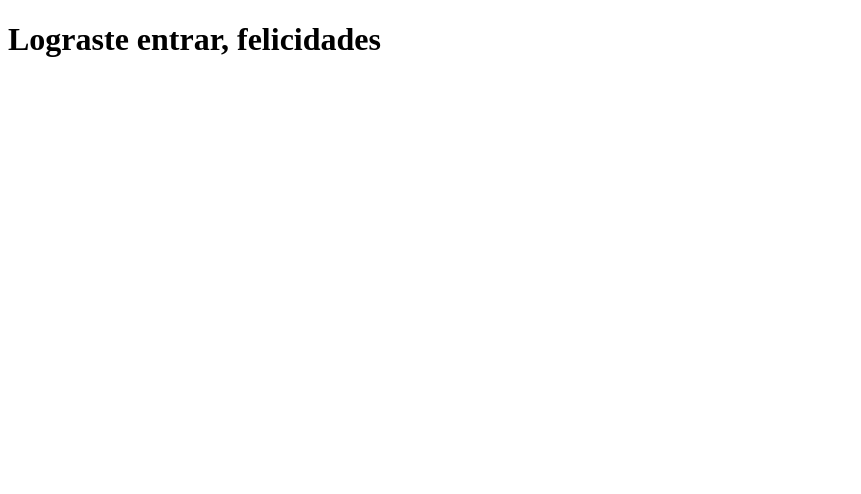
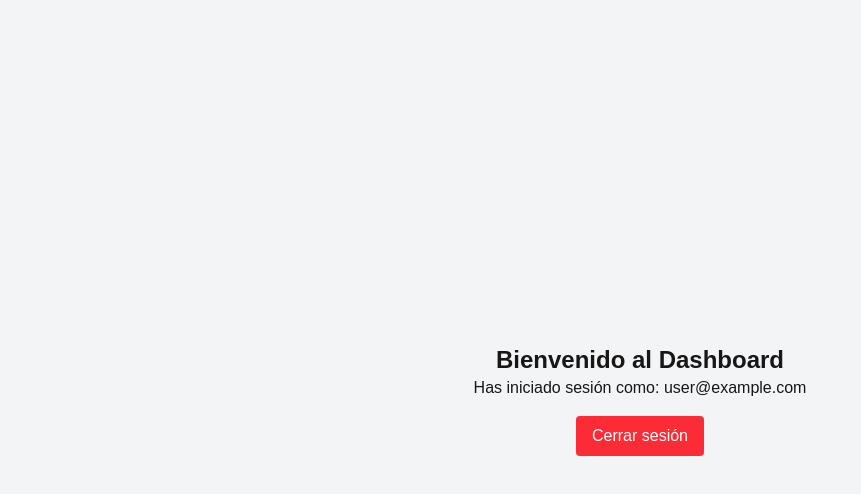
Before and after one commit to LuisAtzelMB/notas-app, a Next.js app: page /dashboard in a window 1280 px wide. Shown: the top 494 px of the page, without its empty margins (0-861 px from the left). Built offline with nearby package versions, Linux system fonts and the light colour scheme; no server answers; sample sign-in values are in the browser's storage.

Commit message:
dashboard funcionando, arreglar error en errores de login

```diff
--- /dev/null
+++ b/components/withAuth.js
@@ -0,0 +1,23 @@
+import { useRouter } from "next/router";
+import { useAuth } from "../hooks/useAuth";
+
+export function withAuth(Component) {
+  return function ProtectedRoute(props) {
+    const router = useRouter();
+    const { user, loading } = useAuth();
+
+    // Si está cargando, muestra un mensaje de carga
+    if (loading) {
+      return <p>Cargando...</p>;
+    }
+
+    // Si no hay usuario autenticado, redirige a la página de inicio de sesión
+    if (!user) {
+      router.push("/login");
+      return null; // Evita renderizar el contenido
+    }
+
+    // Si el usuario está autenticado, renderiza el componente protegido
+    return <Component {...props} user={user} />;
+  };
+}
--- /dev/null
+++ b/hooks/useAuth.js
@@ -0,0 +1,29 @@
+import { useEffect, useState } from "react";
+import { auth } from "../src/lib/firebase";
+import { onAuthStateChanged } from "firebase/auth";
+
+export function useAuth() {
+  const [user, setUser] = useState(null); // Estado para almacenar el usuario autenticado
+  const [loading, setLoading] = useState(true); // Estado para manejar la carga
+
+  useEffect(() => {
+    // Escucha cambios en el estado de autenticación
+    const unsubscribe = onAuthStateChanged(auth, (user) => {
+      console.log("Usuario detectado:", user); // Depuración
+      if (user) {
+        setUser(user); // Si el usuario está autenticado, actualiza el estado
+      } else {
+        setUser(null); // Si no hay usuario, establece el estado en null
+      }
+      setLoading(false); // Finaliza la carga
+    });
+
+    // Limpia la suscripción cuando el componente se desmonta
+    return () => {
+      console.log("Limpiando suscripción..."); // Depuración
+      unsubscribe();
+    };
+  }, []);
+
+  return { user, loading }; // Devuelve el usuario y el estado de carga
+}
--- /dev/null
+++ b/src/pages/_app.js
@@ -0,0 +1,7 @@
+import "../app/globals.css"; // Importa los estilos globales de Tailwind
+
+function MyApp({ Component, pageProps }) {
+  return <Component {...pageProps} />;
+}
+
+export default MyApp;
--- a/src/pages/dashboard.js
+++ b/src/pages/dashboard.js
@@ -1,7 +1,33 @@
-export default function Dashboard() {
+import { auth } from "../lib/firebase"; // Asegúrate de que la ruta sea correcta
+import { signOut } from "firebase/auth";
+import { useRouter } from "next/router";
+import { withAuth } from "../../components/withAuth"; // Importa el HOC
+
+function Dashboard({ user }) {
+  const router = useRouter();
+
+  const handleLogout = async () => {
+    try {
+      await signOut(auth); // Cierra la sesión del usuario
+      console.log("Sesión cerrada exitosamente");
+      router.push("/login"); // Redirige al usuario a la página de inicio de sesión
+    } catch (error) {
+      console.error("Error al cerrar sesión", error.message);
+    }
+  };
+
   return (
-    <h1 className="text-3xl font-bold underline ">
-      Lograste entrar, felicidades
-    </h1>
+    <div className="flex flex-col items-center justify-center min-h-screen bg-gray-100">
+      <h1 className="text-2xl font-bold">Bienvenido al Dashboard</h1>
+      <p>Has iniciado sesión como: {user.email}</p>
+      <button
+        onClick={handleLogout}
+        className="mt-4 px-4 py-2 bg-red-500 text-white rounded hover:bg-red-600"
+      >
+        Cerrar sesión
+      </button>
+    </div>
   );
 }
+
+export default withAuth(Dashboard); // Protege la ruta con el HOC
--- /dev/null
+++ b/src/pages/profile.js
@@ -0,0 +1,12 @@
+import { withAuth } from "../components/withAuth"; // Importa el HOC
+
+function Profile() {
+  return (
+    <div className="flex flex-col items-center justify-center min-h-screen bg-gray-100">
+      <h1 className="text-2xl font-bold">Perfil de Usuario</h1>
+      <p>Este es tu perfil.</p>
+    </div>
+  );
+}
+
+export default withAuth(Profile); // Protege la ruta con el HOC
```
